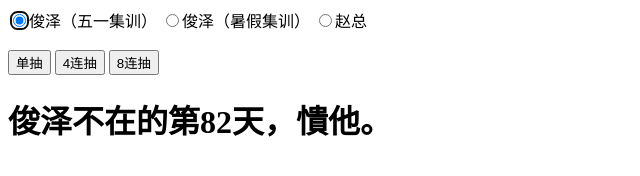
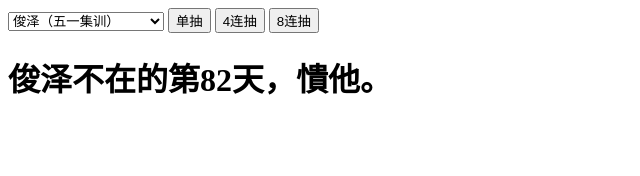
Before and after one commit to CrSjimo/junze, a website built with webpack: page index.html in a window 1280 px wide. Shown: the whole page, without its empty margins (0-640 px from the left). Built offline with Linux system fonts and the light colour scheme.

Commit message:
optimize ui

```diff
--- a/index.html
+++ b/index.html
@@ -15,13 +15,13 @@
             }
         </style>
         <div id="main">
-            <div id="nav-container">
-                <input type="radio" name="mode" id="junze_old">俊泽（五一集训）</input>
-                <input type="radio" name="mode" id="junze_new">俊泽（暑假集训）</input>
-                <input type="radio" name="mode" id="cute_mb">赵总</input>
-            </div>
-            <br>
             <div id="buttons-container">
+                <select id="nav-container">
+                    <option id="junze_old" name="junze_old">俊泽（五一集训）</option>
+                    <option id="junze_new" name="junze_new">俊泽（暑假集训）</option>
+                    <option id="cute_mb" name="cute_mb">赵总</option>
+                    <option id="personalize" name="personalize" disabled>自定义（功能开发中）</option>
+                </select>
                 <button id="btn-once">单抽</button>
                 <button id="btn-4">4连抽</button>
                 <button id="btn-8">8连抽</button>
--- a/src/index.js
+++ b/src/index.js
@@ -49,7 +49,7 @@ function changeMode(mode,doApplyHash,doApplyRadio){
     currentMode = mode;
     if(!LeaveDatesMap[currentMode])currentMode = "junze_old";
     if(doApplyHash)location.hash = currentMode;
-    if(doApplyRadio)document.getElementById(currentMode).checked = true;
+    if(doApplyRadio)document.getElementById(currentMode).selected = true;
 }
 
 changeMode(location.hash,false,true);
```
Also changed, not shown: dist/bundle.js, 1 other file.
